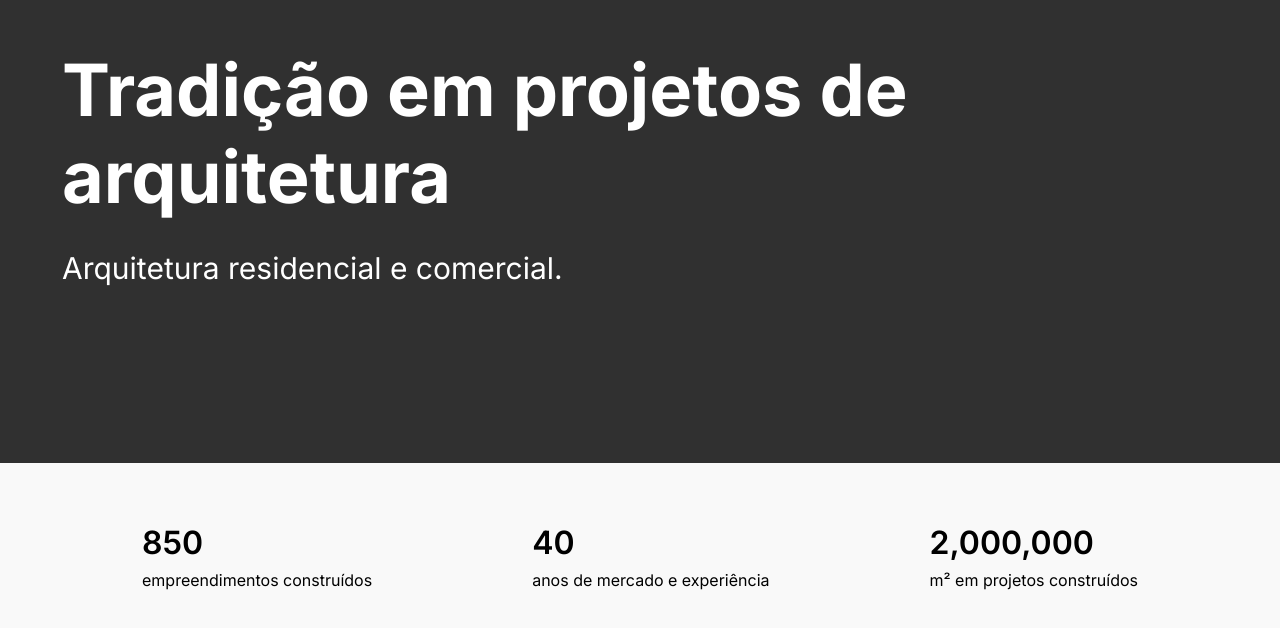
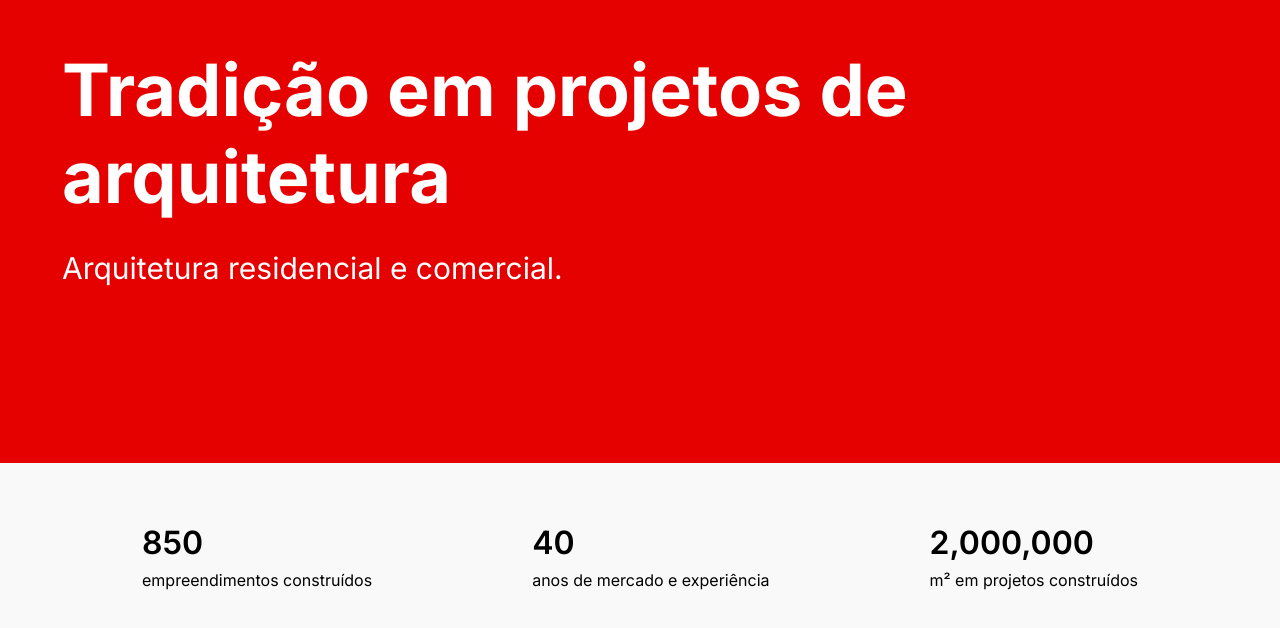
Before and after one commit to MiguelL6470/prj1-corp, a plain HTML site: page index.html in a window 1280 px wide. Shown: the part 160-788 px from the top of the page. Drawn offline with Linux system fonts and the light colour scheme.

Commit message:
mudei para vermelho

```diff
--- a/style.css
+++ b/style.css
@@ -14,7 +14,7 @@
         }
         .top{
 
-            background-color: #303030;
+            background-color: #e60101;
             padding-left: 62px;
 
         }
```
